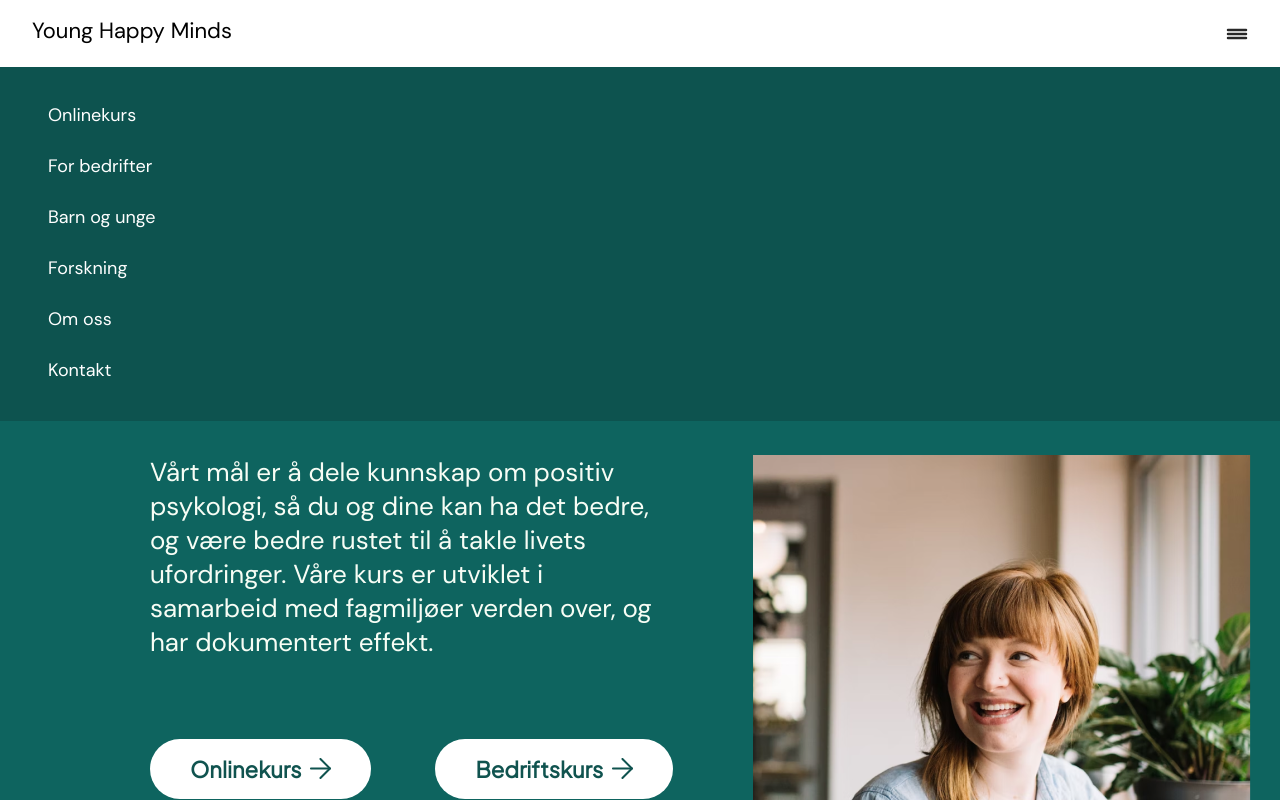
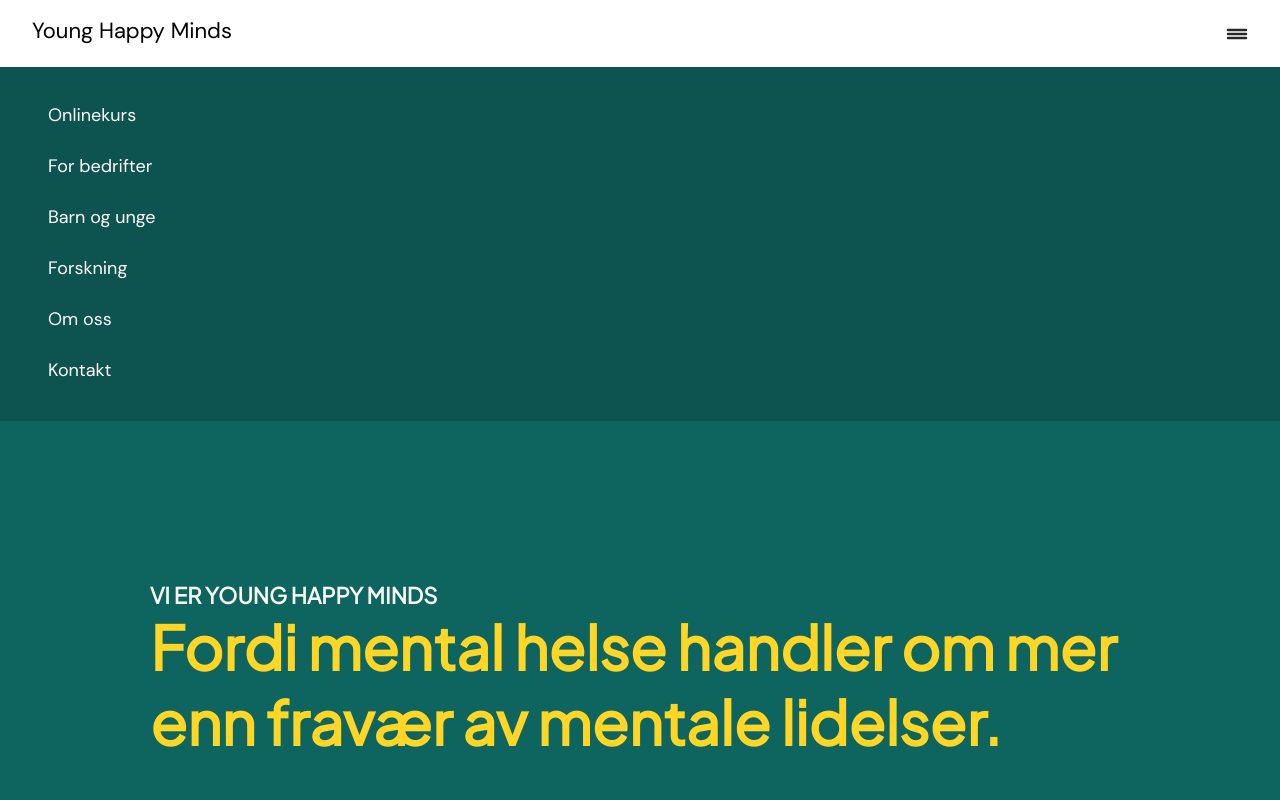
Before and after one commit to TrymVei/Young-Happy-Minds, a Next.js app in the folder yhm/: page / in a window 1280 px wide. Shown: the top 800 px of the page. Built offline with nearby package versions, Linux system fonts and the light colour scheme.

Commit message:
fix: better animation

```diff
--- a/yhm/src/components/navbar/navbar.tsx
+++ b/yhm/src/components/navbar/navbar.tsx
@@ -17,9 +17,10 @@
     else {
       anime({
         targets: '#animate',
-        translateX: 13500,
+        translateX: 1350,
         easing: 'easeInOutQuad',
         direction: 'normal',
+        duration: 1000,
         loop: false,
       });
     }
@@ -30,7 +31,7 @@
 
   return (
     <>
-      <div>
+      <div style={{ position: 'relative', overflow: 'hidden' }}>
         <div className={style.navbar}>
           <p className={style.navbar__logo}>
             <a href="/">Young Happy Minds</a>
@@ -126,7 +127,9 @@
         <div
           className={style.expanded}
           id="animate"
-          style={{ position: 'absolute' }}
+          style={
+            isExpanded ? { position: 'absolute' } : { position: 'relative' }
+          }
         >
           <p>
             <a href="">Onlinekurs</a>
```
